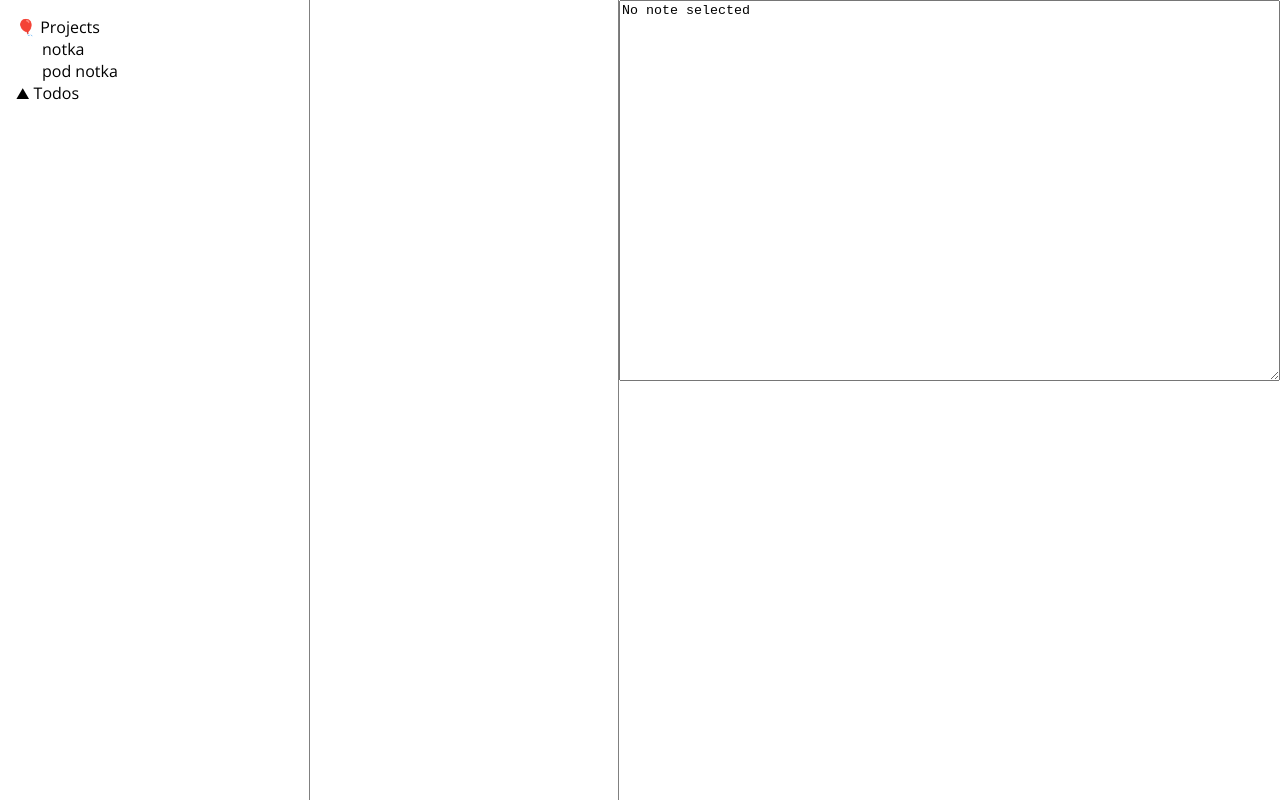
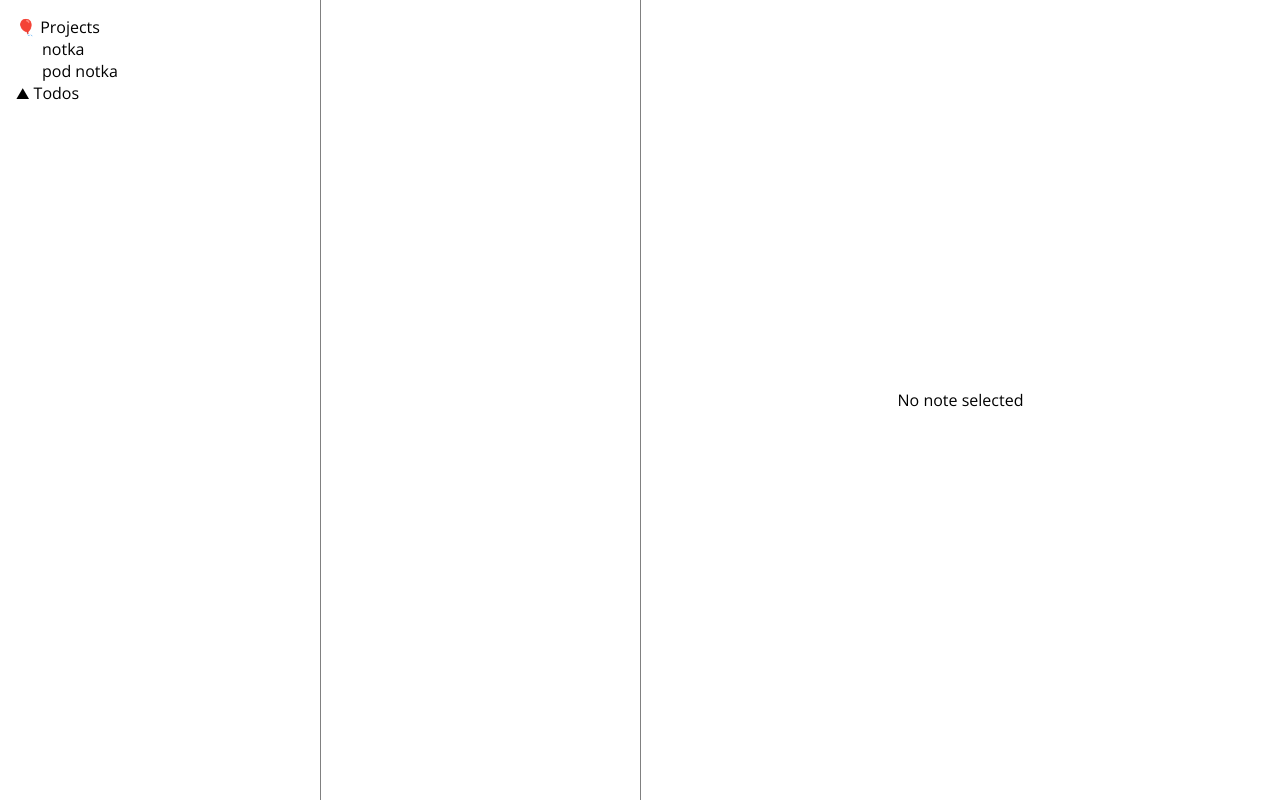
Before and after one commit to Deseteral/notka, a React app: page / in a window 1280 px wide. Built offline with nearby package versions, Linux system fonts and the light colour scheme.

Commit message:
No note fallback styling

```diff
--- a/src/components/Dashboard.tsx
+++ b/src/components/Dashboard.tsx
@@ -38,13 +38,13 @@ function Dashboard({ repoData } : DashboardProps) : JSX.Element {
       <Column width={1}>
         <DirectoryTree
           directories={repoData.directories}
-          onDirectoryClick={id => setSelectedDir(id)}
+          onDirectoryClick={setSelectedDir}
         />
       </Column>
       <Column width={1}>
         <NoteList
           notes={repoData.notes.filter(note => note.parent === selectedDir)}
-          onNoteClick={id => setSelectedNote(id)}
+          onNoteClick={setSelectedNote}
         />
       </Column>
       <Column width={2}>
--- /dev/null
+++ b/src/components/NoNoteFallback.tsx
@@ -0,0 +1,17 @@
+import * as React from 'react';
+import styled from 'styled-components';
+
+const Wrapper = styled.div`
+  display: flex;
+  justify-content: center;
+  align-items: center;
+  height: 100%;
+`;
+
+function NoNoteFallback() : JSX.Element {
+  return (
+    <Wrapper>No note selected</Wrapper>
+  );
+}
+
+export default NoNoteFallback;
--- a/src/components/NoteEditor.tsx
+++ b/src/components/NoteEditor.tsx
@@ -1,16 +1,21 @@
 import * as React from 'react';
+import NoNoteFallback from './NoNoteFallback';
 
 export interface NoteEditorProps {
   content: (string | null);
 }
 
 function NoteEditor({ content }: NoteEditorProps): JSX.Element {
-  return (
+  return content
+    ? (
       <textarea
         rows={25}
         cols={80}
         value={content || 'No note selected'}
       />
+    )
+    : (
+      <NoNoteFallback />
     );
 }
 
```
Lines whose indentation alone changed are shown as unchanged.
